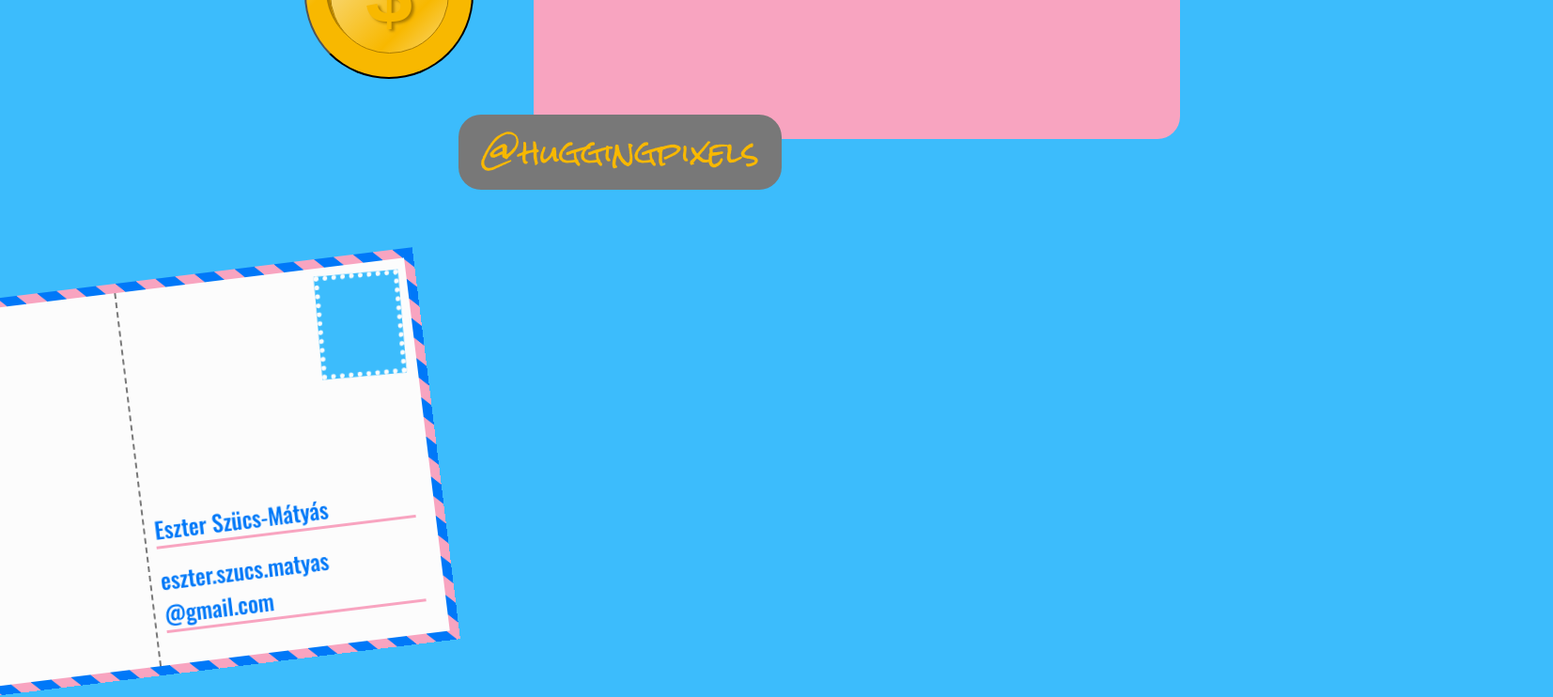
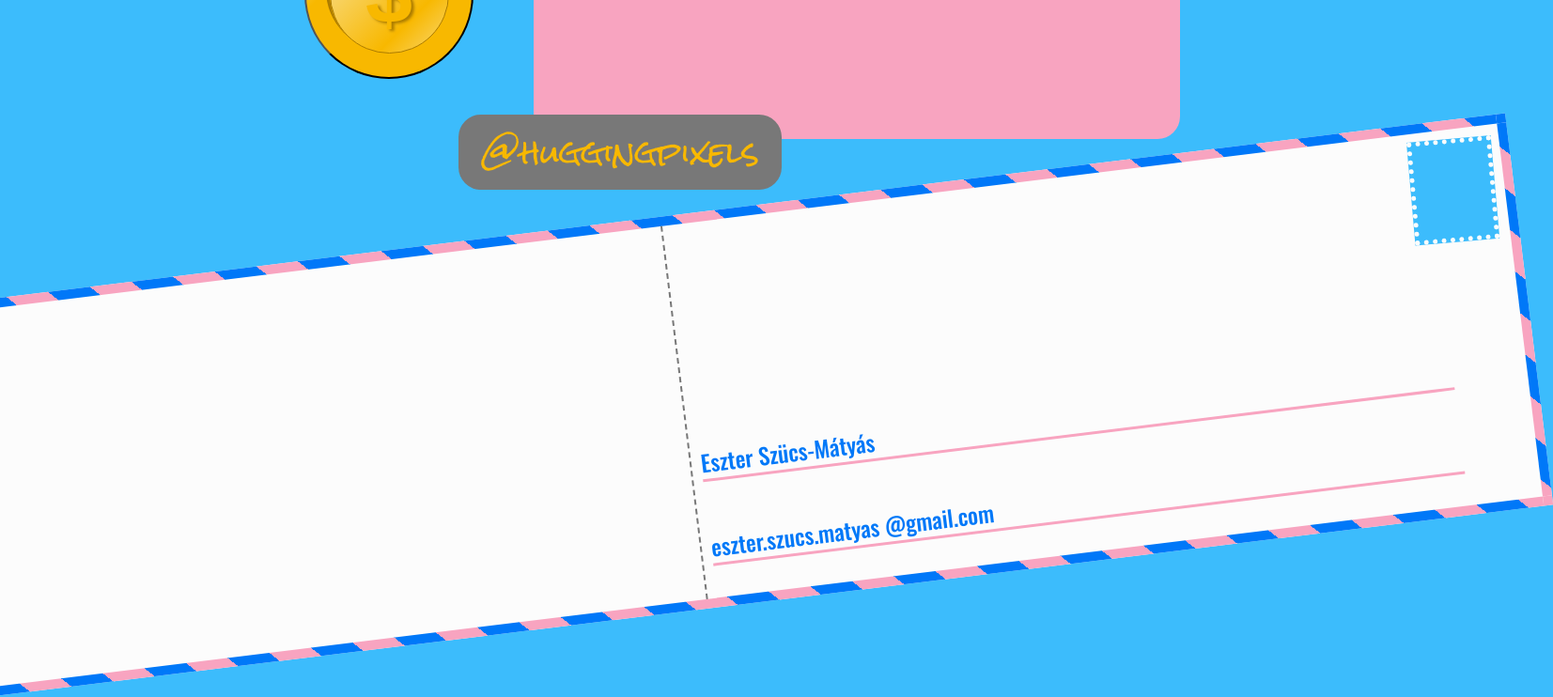
Before and after one commit to huggingpixels/personal-page, a Svelte app: page / in a window 1280 px wide. Shown: the part 660-1402 px from the top of the page at 94% size, 1653 px wide, since content can reach past the window. Built offline with nearby package versions, Linux system fonts and the light colour scheme.

Commit message:
removing min width to responsibility

```diff
--- a/public/global.css
+++ b/public/global.css
@@ -33,3 +33,7 @@
 	background-color: var(--lightblue);
 	color: var(--black);
 }
+body {
+	position: absolute;
+	width: 100vw;
+}
--- a/public/index.html
+++ b/public/index.html
@@ -2,7 +2,7 @@
 <html lang="en">
 <head>
 	<meta charset='utf-8'>
-	<meta name='viewport' content='width=device-width,initial-scale=1'>
+	<meta name='viewport' content='width=device-width,initial-scale=1.0'>
 
 	<title>Hugging Pixels by Eszter</title>
 
--- a/src/Contact.svelte
+++ b/src/Contact.svelte
@@ -28,8 +28,7 @@
     flex-basis: 0;
 
     height: 400px;
-    max-width: 800px;
-    min-width: 600px;
+    width: 140vw;
     background-color: var(--white);
 
     border: 10px solid red;
```
